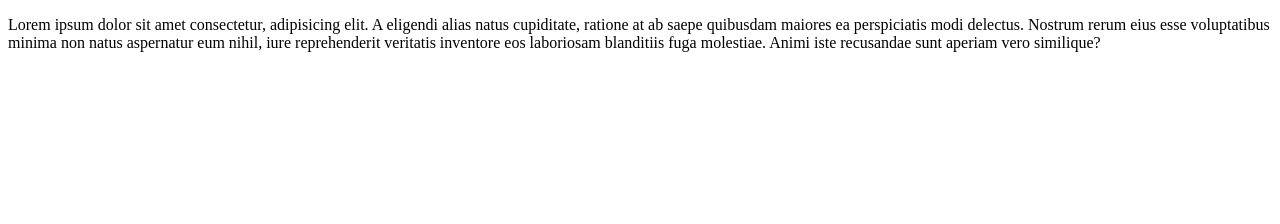
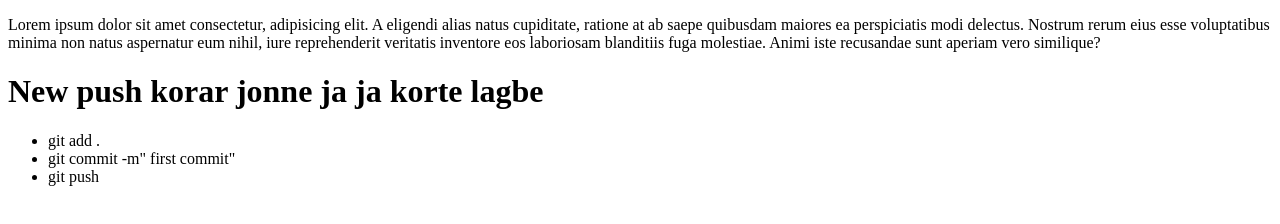
Before and after one commit to NH-Mizan/Error-pera, a plain HTML site: page index.html in a window 1280 px wide. Drawn offline with Linux system fonts and the light colour scheme.

Commit message:
second commit

```diff
--- a/index.html
+++ b/index.html
@@ -1,12 +1,20 @@
 <!DOCTYPE html>
 <html lang="en">
-<head>
+ <head>
     <meta charset="UTF-8">
     <meta name="viewport" content="width=device-width, initial-scale=1.0">
     <title>Error-Pera</title>
-</head>
-<body>
+ </head>
+ <body>
     <P>Lorem ipsum dolor sit amet consectetur, adipisicing elit. A eligendi alias natus cupiditate, ratione at ab saepe quibusdam maiores ea perspiciatis modi delectus. Nostrum rerum eius esse voluptatibus minima non natus aspernatur eum nihil, iure reprehenderit veritatis inventore eos laboriosam blanditiis fuga molestiae. Animi iste recusandae sunt aperiam vero similique?</P>
 
-</body>
+ <h1> New push korar jonne  ja ja korte lagbe</h1>
+ <ul>
+    <li> git add . </li>
+    <li> git commit -m" first commit"</li>
+    <li> git push</li>
+ </ul>
+
+
+ </body>
 </html>
```
